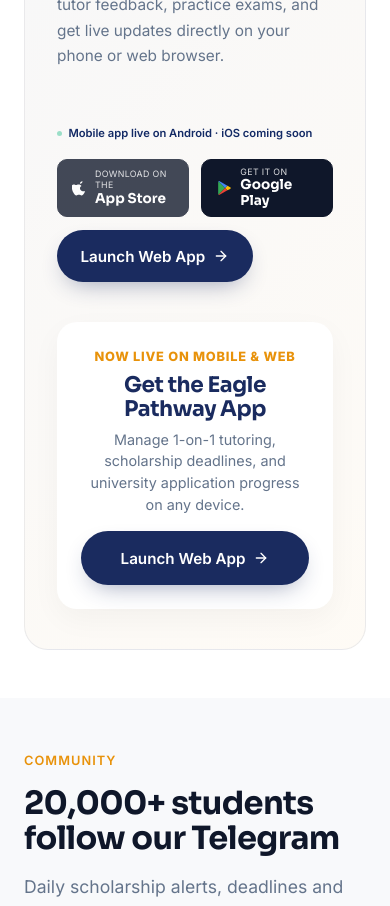
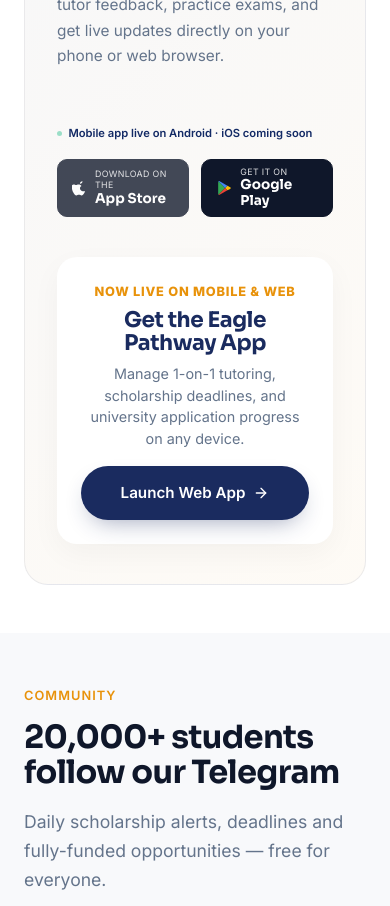
Before and after one commit to Eagle-Pathway/eagle-pathway-web, a Next.js app: page / in a window 390 px wide. Shown: the part 8660-9566 px from the top of the page. Built offline with nearby package versions, Linux system fonts and the light colour scheme; no server answers.

Commit message:
refactor(home): remove duplicate Launch Web App button from mobile downloads column

```diff
--- a/app/page.tsx
+++ b/app/page.tsx
@@ -231,17 +231,8 @@ export default function Home() {
                   description="Track scholarship milestones, review tutor feedback, practice exams, and get live updates directly on your phone or web browser."
                   align="left"
                 />
-                <div style={{ marginTop: '1.5rem', display: 'flex', flexWrap: 'wrap', gap: '0.85rem', alignItems: 'center' }}>
+                <div style={{ marginTop: '1.5rem' }}>
                   <AppButtons variant="dark" />
-                  <a
-                    href="https://web.eaglespathway.com"
-                    target="_blank"
-                    rel="noopener noreferrer"
-                    className="btn btn-primary"
-                    style={{ padding: '0.78rem 1.4rem' }}
-                  >
-                    Launch Web App <ArrowRight size={16} />
-                  </a>
                 </div>
               </div>
               <div style={{ textAlign: 'center', padding: '1.5rem', background: '#ffffff', borderRadius: '20px', boxShadow: '0 10px 30px rgba(0,0,0,0.04)' }}>
```
